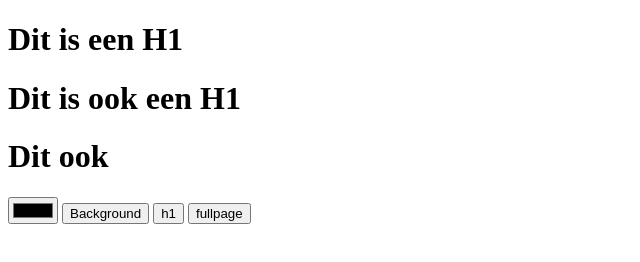
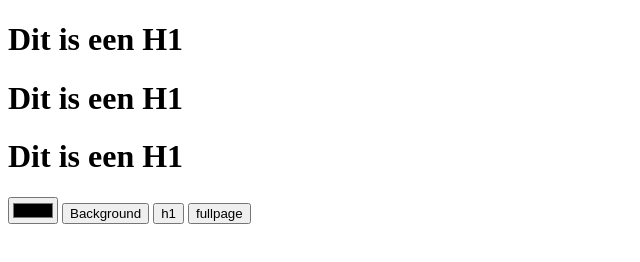
Before and after one commit to Its-Kevin/Meer-kleuren-c81cafc5, a plain HTML site: page index.html in a window 1280 px wide. Shown: the whole page, without its empty margins (0-640 px from the left). Drawn offline with Linux system fonts and the light colour scheme.

Commit message:
Update index.html

```diff
--- a/index.html
+++ b/index.html
@@ -7,8 +7,8 @@
   </head>
   <body>
     <h1>Dit is een H1</h1>
-    <h1>Dit is ook een H1</h1>
-    <h1>Dit ook</h1>
+     <h1>Dit is een H1</h1>
+       <h1>Dit is een H1</h1>
     <input id="color" type="color" />
     <button onclick="changeColor('BackGround')">Background</button>
     <button onclick="changeColor('h1')">h1</button>
```
